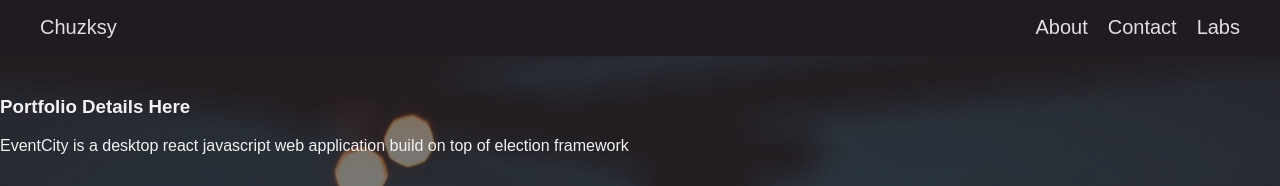
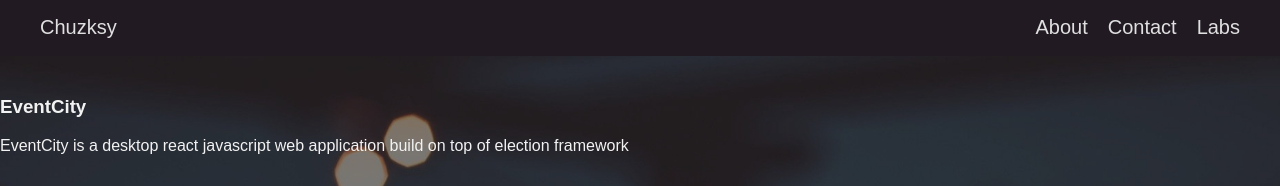
Before and after one commit to chuzksy-codeactive/portfolio, a React app: page /portfolio/1 in a window 1280 px wide. Shown: the top 186 px of the page. Built offline with nearby package versions, Linux system fonts and the light colour scheme; the HTML template or start-up script is replaced by a standard one.

Commit message:
add the portfolio details page

```diff
--- a/src/components/About.jsx
+++ b/src/components/About.jsx
@@ -72,7 +72,7 @@ const About = () => (
           <div className="carousel-inner">
             <div className="carousel-item active">
               <div className="testimony">
-                <img src="https://res.cloudinary.com/dcgwltbei/image/upload/v1578225838/IMG_3006_passport.jpg" alt="passport" />
+                <img src="https://res.cloudinary.com/dcgwltbei/image/upload/v1578656559/temitope.png" alt="passport" />
                 <p>
                   &ldquo;Chika was a real pleasure to work with and we look forward to working
                   <br />
@@ -85,20 +85,20 @@ const About = () => (
             </div>
             <div className="carousel-item">
               <div className="testimony">
-                <img src="https://res.cloudinary.com/dcgwltbei/image/upload/v1578225838/IMG_3006_passport.jpg" alt="passport" />
+                <img src="https://res.cloudinary.com/dcgwltbei/image/upload/v1578656787/timi.png" alt="passport" />
                 <p>
                   &ldquo;Chika was a real pleasure to work with and we look forward to working
                   <br />
                   with him again. He’s definitely the kind of designer you can trust
                    with a project from start to finish.&rdquo;
                 </p>
-                <strong>Sunday Taiwo</strong>
+                <strong>Olusola Oguntimehin</strong>
                 <span>Thorin Team, Andela</span>
               </div>
             </div>
             <div className="carousel-item">
               <div className="testimony">
-                <img src="https://res.cloudinary.com/dcgwltbei/image/upload/v1578225838/IMG_3006_passport.jpg" alt="passport" />
+                <img src="https://res.cloudinary.com/dcgwltbei/image/upload/v1578656690/amarachi.png" alt="passport" />
                 <p>
                   &ldquo;Chika was a real pleasure to work with and we look forward to working
                   <br />
@@ -116,6 +116,7 @@ const About = () => (
           <h3>I&apos;m so proud to have collaborated with some awesome companies</h3>
           <div className="collabo-work">
             <span className="badge badge-success">Thorin, Andela</span>
+            <span className="badge badge-success">Converge, Andela</span>
             <span className="badge badge-success">Activo, Andela</span>
             <span className="badge badge-success">New Classrooms, New York</span>
           </div>
--- a/src/components/Navbar.jsx
+++ b/src/components/Navbar.jsx
@@ -19,7 +19,7 @@ class Navbar extends Component {
     const { isVisible } = this.state;
     return (
       <div className={`nav-header${!isVisible ? "" : " responsive"}`}>
-        <Link className="nav-header-link" to="/" onClick={this.toggleNavbar}>Chuzksy</Link>
+        <Link className="nav-header-link" to="/">Chuzksy</Link>
         <Link className="nav-header-link" to="/about" onClick={this.toggleNavbar}>About</Link>
         <Link className="nav-header-link" to="/contact" onClick={this.toggleNavbar}>Contact</Link>
         <Link className="nav-header-link" to="/labs" onClick={this.toggleNavbar}>Labs</Link>
--- a/src/components/PortfolioDetails.jsx
+++ b/src/components/PortfolioDetails.jsx
@@ -5,25 +5,47 @@ import portfolio from '../data/portfolio';
 
 import '../styles/PortfolioDetails.scss';
 
-const PortfolioDetails = () => (
+const PortfolioDetails = (props) => {
+  const data = portfolio.data.find((item) => item.id.toString() === props.match.params.id);
+  const resources = Object.keys(data.resources);
+
+  const list = (
     <div className="details">
       <div className="container">
-      <h3 className="heading">Portfolio Details Here</h3>
+        <h3 className="heading">{data.name}</h3>
         <p className="subheading">EventCity is a desktop react javascript web application build on top of election framework</p>
         <div className="portfolio-play">
           <video autoPlay muted loop className="portfolio-video">
-          <source src="https://res.cloudinary.com/dcgwltbei/video/upload/v1578571546/sms-mp4.mp4" type="video/mp4" />
+            <source src={data.videoUrl} type="video/mp4" />
           </video>
         </div>
         <h3 className="heading">About this project</h3>
         <p>
-        On this Open Source project I was responsible for the initial UI/UX architecture, structure, design and animations. The idea was to follow the 3 column UX trend of webchats like skype, hipchat, gitter and slack. Building upon that an Open Source alternative with similar functionalities.
-        The UI/UX was conceived with a mobile first approach. So it would be possible to effortlessly launch it into any platform without making any changes to the main application.
+          {data.projectDetails}
         </p>
         <h3 className="heading">Technical Sheet</h3>
         <p>
           Code technologies I got involved with while working on this project
         </p>
+        <ul>
+          {
+            data.tech.map((item, i) => (
+              <li key={i}>{item}</li>
+            ))
+          }
+        </ul>
+        <h3 className="heading">Resources</h3>
+        <ul>
+          {
+            resources.map((item) => (
+              <li>
+                {`${item.toUpperCase()}:`}
+                {' '}
+                <span><a href={data.resources[item]}>{data.resources[item]}</a></span>
+              </li>
+            ))
+          }
+        </ul>
         <div className="footer">
           <h3>Let&apos;s talk</h3>
           <p>
@@ -42,4 +64,7 @@ const PortfolioDetails = () => (
     </div>
   );
 
+  return list;
+};
+
 export default PortfolioDetails;
--- a/src/data/portfolio.js
+++ b/src/data/portfolio.js
@@ -10,13 +10,11 @@ const portfolio = {
       subInfo: 'EventCity is a client-server side web application built with React, Redux, Node and PostgresSQL',
       videoUrl: 'https://res.cloudinary.com/dcgwltbei/video/upload/v1578571524/eventcity-mp4.mp4',
       projectDetails: 'Project was developed as an apprentice in Andela Apprenticeship Program. Where we learnt by doing. The project is a comprehensive room scheduling software that is designed to facilitate the manangement of meetings and events. ',
-      resources: [
-        {
+      resources: {
         github: 'https://github.com/chuzksy-codeactive/eventcity-react',
         webUrl: 'https://eventcity.herokuapp.com/',
         apiDoc: 'https://eventcity.herokuapp.com/api-docs/',
       },
-      ],
     },
     {
       id: 2,
@@ -28,12 +26,10 @@ const portfolio = {
       subInfo: 'Project is a random phone number generator using React, Redux and data stored into a CSV file',
       videoUrl: 'https://res.cloudinary.com/dcgwltbei/video/upload/v1578571524/phone-mp4.mp4',
       projectDetails: 'The project is a simple web application that generates random phone numbers of 11 digits, it saves the generated numbers into a CSV file. It can also get the generated phone numbers sorted in ascending and descending order. ',
-      resources: [
-        {
+      resources: {
         github: 'https://github.com/chuzksy-codeactive/phone-number-generator',
         webUrl: 'https://phone-numbers-provider.herokuapp.com/',
       },
-      ],
     },
     {
       id: 3,
@@ -45,12 +41,10 @@ const portfolio = {
       subInfo: 'Project is a server-side web application, it is built with C#, ASP.NET Core, AutoMapper and MSSQL',
       videoUrl: 'https://res.cloudinary.com/dcgwltbei/video/upload/v1578571524/eventmanager-mp4.mp4',
       projectDetails: 'This is was a side project I picked up after learning EF Core and ASP.NET Core. The motivation was to learn the best practices on REST architecture. The project is packed with cool features such as CRUD ops, validations, paging, filtering, searching, sorting, data shaping, content negotiation, support for HATEOAS, caching, authentication and authorization, api documentions',
-      resources: [
-        {
+      resources: {
         github: 'https://github.com/chuzksy-codeactive/EventManager',
         apiDoc: 'https://documenter.getpostman.com/view/5716924/SWECVEib?version=latest',
       },
-      ],
     },
     {
       id: 4,
@@ -62,13 +56,11 @@ const portfolio = {
       subInfo: 'A simple backend project that is built with Node and Express',
       videoUrl: 'https://res.cloudinary.com/dcgwltbei/video/upload/v1578571523/pms-mp4.mp4',
       projectDetails: 'A simple web api application that manages the population details of a specific location',
-      resources: [
-        {
+      resources: {
         github: 'https://github.com/chuzksy-codeactive/pms-app',
         apiDoc: 'https://documenter.getpostman.com/view/5716924/S1ETPvcX',
         weburl: 'https://my-pms-app.herokuapp.com/',
       },
-      ],
     },
     {
       id: 5,
@@ -80,13 +72,11 @@ const portfolio = {
       subInfo: 'A simple backend project that is built with Node and Express',
       videoUrl: 'https://res.cloudinary.com/dcgwltbei/video/upload/v1578571546/sms-mp4.mp4',
       projectDetails: 'A simple web api application that manages sms between the sender and the receiver',
-      resources: [
-        {
+      resources: {
         github: 'https://github.com/chuzksy-codeactive/sms-manager',
         apiDoc: 'https://documenter.getpostman.com/view/5716924/S1ERwHe2?version=latest',
         weburl: 'https://sms-api-manager.herokuapp.com/',
       },
-      ],
     },
     {
       id: 6,
@@ -96,14 +86,12 @@ const portfolio = {
       githublink: 'https://github.com/chuzksy-codeactive/NCS-Electronic-Voting-System',
       type: 'Web API',
       subInfo: 'A WinForm application built with C# and MSSQL',
-      videoUrl: 'https://res.cloudinary.com/dcgwltbei/video/upload/v1578571524/eventmanager-mp4.mp4',
+      videoUrl: 'https://res.cloudinary.com/dcgwltbei/video/upload/v1578571522/evoting.mp4',
       projectDetails: 'eVoting System is a biometric Voting System for a department which eliminates impersonation by using a fingerprint scanner to cast the votes. The system can also backup and restore the database, count and display the vote results, generate reports using crystal report.',
-      resources: [
-        {
+      resources: {
         github: 'hhttps://github.com/chuzksy-codeactive/NCS-Electronic-Voting-System',
         demo: 'https://drive.google.com/file/d/0B89x_2oF4-81LTdnTEE5eEkzVU0/view?usp=sharing',
       },
-      ],
     },
     {
       id: 7,
@@ -113,13 +101,11 @@ const portfolio = {
       githublink: 'https://github.com/chuzksy-codeactive/Portfolio',
       type: 'Frontend',
       subInfo: 'A simple frontend web application built with React and Sass',
-      videoUrl: 'https://res.cloudinary.com/dcgwltbei/image/upload/v1578557679/Screenshot_2020-01-09_at_09.14.19.png',
+      videoUrl: 'https://res.cloudinary.com/dcgwltbei/video/upload/v1578656171/portfolio-mp4.mp4',
       projectDetails: 'A project to display my web software development portfolio projects',
-      resources: [
-        {
+      resources: {
         github: 'https://github.com/chuzksy-codeactive/Portfolio',
       },
-      ],
     },
   ],
 };
--- a/webpack.config.js
+++ b/webpack.config.js
@@ -40,5 +40,12 @@ module.exports = {
     historyApiFallback: true,
     contentBase: path.join(__dirname, 'dist'),
     hot: true,
+    watchContentBase: true,
+    watchOptions: {
+      ignored: /node_modules/,
+    },
+    port: 8090,
+    host: 'localhost',
+    publicPath: '/',
   },
 };
```
Lines whose indentation alone changed are shown as unchanged.
